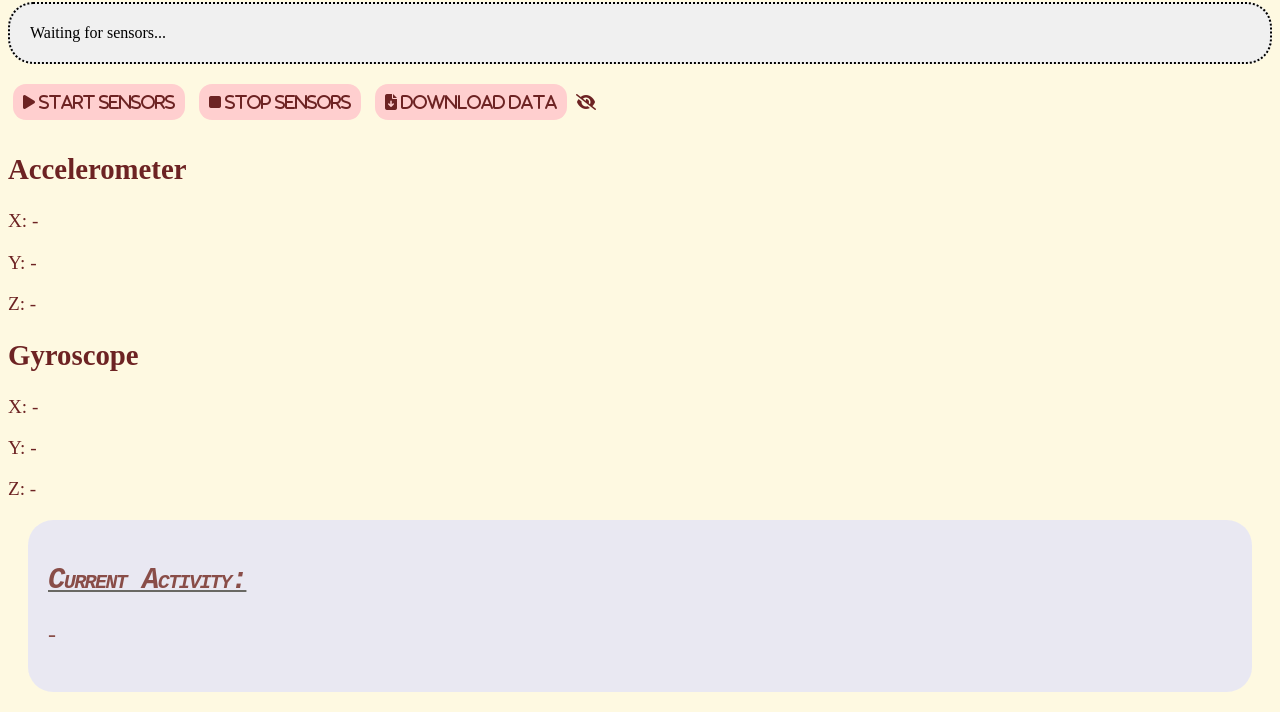
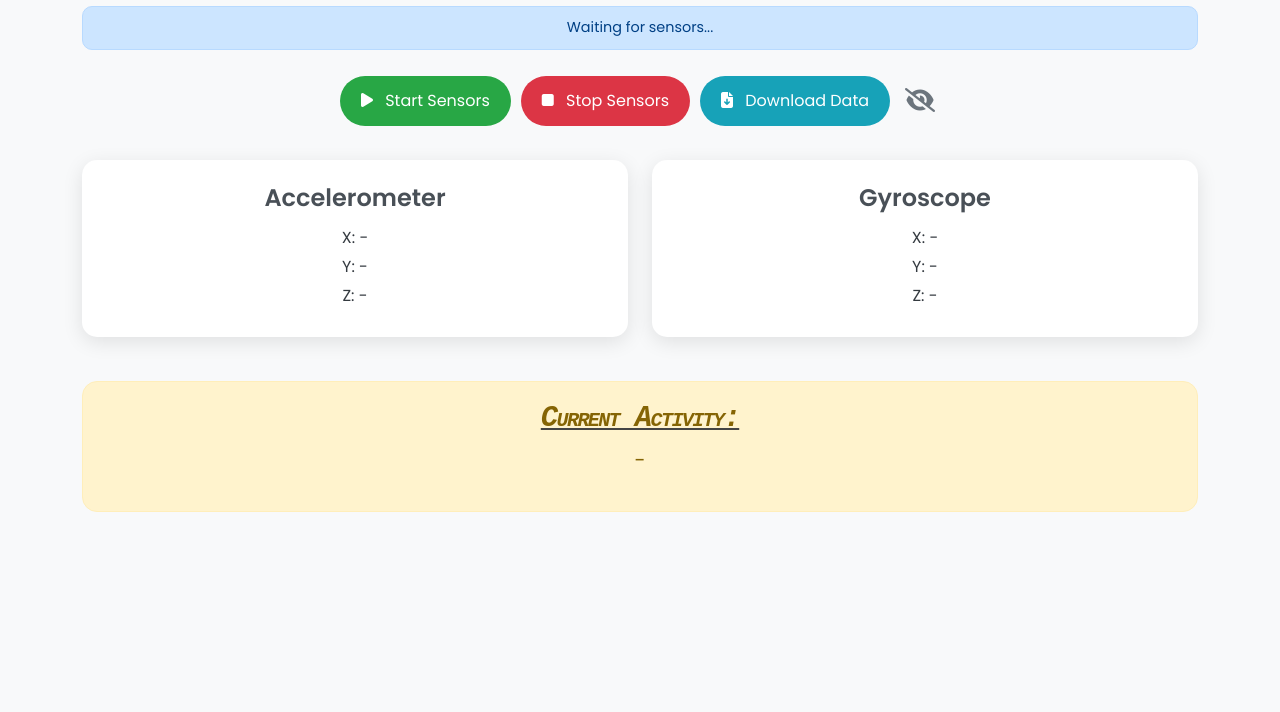
Before and after one commit to khanyousufminhaj/sensor_har, a plain HTML site: page templates/get_data.html in a window 1280 px wide. Shown: the part 88-800 px from the top of the page. Drawn offline with nearby package versions, Linux system fonts and the light colour scheme.

Commit message:
improved ui

```diff
--- a/templates/get_data.html
+++ b/templates/get_data.html
@@ -1,114 +1,250 @@
 <!DOCTYPE html>
-<html>
+<html lang="en">
 <head>
     <title>Sensor Data Logger</title>
+    <meta charset="UTF-8">
+    <meta name="viewport" content="width=device-width, initial-scale=1.0">
+    <!-- Bootstrap CSS -->
+    <link href="https://cdn.jsdelivr.net/npm/bootstrap@5.3.0/dist/css/bootstrap.min.css" rel="stylesheet">
+    <!-- Google Fonts -->
+    <link href="https://fonts.googleapis.com/css2?family=Poppins:wght@400;600&display=swap" rel="stylesheet">
+    <!-- Font Awesome for Icons -->
+    <script src="https://kit.fontawesome.com/c69ae9cf94.js" crossorigin="anonymous"></script>
+    <!-- Socket.io -->
     <script src="https://cdnjs.cloudflare.com/ajax/libs/socket.io/4.0.1/socket.io.js"></script>
-    <script src="https://kit.fontawesome.com/c69ae9cf94.js" crossorigin="anonymous"></script>
     <style>
-        .status { margin: 10px 0; padding: 10px; background: #f0f0f0;
-            border-radius: 25px;
-            border: 2px dotted;
-            padding: 20px;
+        body {
+            font-family: 'Poppins', sans-serif;
+            background-color: #f8f9fa;
+            color: #343a40;
+            padding-bottom: 20px;
         }
-        .error { color: red; }
-        .data { font-size: 1.2em; margin-top: 20px; }
-        .prediction {
-            font-size: 1.5em;
-            margin: 20px;
-            padding: 10px;
-            background: #e0e0e0;
-            background-color: #e5e5f7;
-            opacity: 0.8;
-            background-image: radial-gradient(#444cf7 0.5px, #e5e5f7 0.5px);
-            background-size: 10px 10px;
-            border-radius: 25px;
-            padding: 20px;
-        }
-        body {
-            background-color: #FEF9E1;
-        }
-        .button {
-            margin: 10px 5px;
-            padding: 10px;
-            background-color: #FFCFCF;
-            border: none;
-            color: white;
-            text-align: center;
-            text-decoration: none;
-            display: inline-block;
-            font-size: 16px;
-            cursor: pointer;
-            border-radius: 13px;
-        }
-        .button:hover {
-            background-color: #FFE2E2; /* Dark grey */
-        }
-        h2, p {
-            color: #6D2323;
-        }
-        .heading {
+
+        h1.page-title {
+            margin-top: 30px;
+            margin-bottom: 20px;
+            font-weight: 600;
+            color: #343a40;
             font-family: "Arial Black", Gadget, sans-serif;
             font-size: 37px;
             letter-spacing: -1.6px;
             word-spacing: 0px;
-            color: #6D2323;
-            font-weight: 700;
             text-decoration: underline solid rgb(68, 68, 68);
             font-style: italic;
             font-variant: small-caps;
             text-transform: capitalize;
         }
-        .pred {
+
+        .card {
+            border: none;
+            border-radius: 15px;
+            box-shadow: 0 5px 20px rgba(0,0,0,0.1);
+            background-color: #ffffff;
+        }
+
+        .card h2 {
+            font-size: 1.5rem;
+            font-weight: 600;
+            color: #495057;
+        }
+
+        .card .data p {
+            font-size: 1rem;
+            margin: 5px 0;
+            color: #343a40;
+        }
+
+        .btn-custom {
+            margin: 10px 5px;
+            padding: 12px 20px;
+            border-radius: 30px;
+            font-size: 1rem;
+            font-weight: 500;
+            transition: background-color 0.3s ease, color 0.3s ease;
+        }
+
+        .btn-custom i {
+            margin-right: 8px;
+        }
+
+        .btn-start {
+            background-color: #28a745;
+            color: #fff;
+        }
+
+        .btn-start:hover {
+            background-color: #218838;
+            color: #fff;
+        }
+
+        .btn-stop {
+            background-color: #dc3545;
+            color: #fff;
+        }
+
+        .btn-stop:hover {
+            background-color: #c82333;
+            color: #fff;
+        }
+
+        .btn-download {
+            background-color: #17a2b8;
+            color: #fff;
+        }
+
+        .btn-download:hover {
+            background-color: #138496;
+            color: #fff;
+        }
+
+        .prediction-card {
+            background-color: #fff3cd;
+            border: 1px solid #ffeeba;
+            border-radius: 15px;
+            padding: 20px;
+            margin: 20px 0;
+            text-align: center;
+        }
+
+        .prediction-card h2 {
+            font-weight: 600;
+            color: #856404;
             font-family: "Courier New", Courier, monospace;
             font-size: 29px;
             letter-spacing: -1.6px;
             word-spacing: 0px;
-            color: #6D2323;
-            font-weight: 700;
             text-decoration: underline solid rgb(68, 68, 68);
             font-style: italic;
             font-variant: small-caps;
             text-transform: capitalize;
         }
+        .prediction-card p {
+             color: #856404;
+        }
+
+        .toggle-data {
+            cursor: pointer;
+            color: #6c757d;
+            font-size: 1.5rem;
+            margin: 10px;
+            transition: color 0.3s ease;
+        }
+
+        .toggle-data:hover {
+            color: #343a40;
+        }
+
+        .status-message {
+            padding: 10px;
+            margin-top: 15px;
+            margin-bottom: 15px;
+            border-radius: 10px;
+            text-align: center;
+            font-size: 0.9rem;
+        }
+        .status-message.success {
+            background-color: #d4edda;
+            color: #155724;
+            border: 1px solid #c3e6cb;
+        }
+        .status-message.error {
+            background-color: #f8d7da;
+            color: #721c24;
+            border: 1px solid #f5c6cb;
+        }
+        .status-message.info {
+            background-color: #cce5ff;
+            color: #004085;
+            border: 1px solid #b8daff;
+        }
+
+        @media (max-width: 576px) {
+            .btn-custom {
+                width: calc(100% - 10px);
+                margin: 5px;
+            }
+
+            .toggle-data {
+                margin: 15px 0;
+                width: 100%;
+            }
+            h1.page-title {
+                font-size: 28px;
+            }
+            .card h2 {
+                font-size: 1.3rem;
+            }
+            .prediction-card h2 {
+                font-size: 22px;
+            }
+        }
     </style>
 </head>
 <body>
-    <h1 class="heading">Sensor Data Logger</h1>
-    <div id="status" class="status">Waiting for sensors...</div>
-    <i class="button fa-solid fa-play" style="color: #6D2323;" onclick="startSensors()"> Start Sensors</i>
-    <i class="button fa-solid fa-stop" style="color: #6D2323;" onclick="stopSensors()"> Stop Sensors</i>
-    <i class="button fa-solid fa-file-arrow-down" style="color: #6D2323;" onclick="downloadData()"> Download Data</i>
-    <i class="fa-solid fa-eye-slash" style="color: #6D2323;" onclick="hideSensorData()"></i>
-    <div id="myDIV">
+    <div class="container text-center">
+        <h1 class="page-title">Sensor Data Logger</h1>
+
+        <div id="status" class="status-message info">Waiting for sensors...</div>
+
+        <div class="d-flex flex-wrap justify-content-center align-items-center mt-3 mb-3">
+            <button class="btn btn-custom btn-start" onclick="startSensors()">
+                <i class="fa-solid fa-play"></i> Start Sensors
+            </button>
+            <button class="btn btn-custom btn-stop" onclick="stopSensors()">
+                <i class="fa-solid fa-stop"></i> Stop Sensors
+            </button>
+            <button class="btn btn-custom btn-download" onclick="downloadData()">
+                <i class="fa-solid fa-file-arrow-down"></i> Download Data
+            </button>
+            <div class="toggle-data" onclick="toggleSensorData()" title="Toggle Sensor Data Visibility">
+                <i class="fa-solid fa-eye-slash" id="toggleIcon"></i>
+            </div>
+        </div>
+
+        <div class="row mt-4" id="sensorDataContainer">
+            <div class="col-md-6">
+                <div class="card p-3 p-sm-4 mb-4">
+                    <h2>Accelerometer</h2>
                     <div class="data">
-        <h2>Accelerometer</h2>
                         <p>X: <span id="acc-x">-</span></p>
                         <p>Y: <span id="acc-y">-</span></p>
                         <p>Z: <span id="acc-z">-</span></p>
                     </div>
+                </div>
+            </div>
+
+            <div class="col-md-6">
+                <div class="card p-3 p-sm-4 mb-4">
+                    <h2>Gyroscope</h2>
                     <div class="data">
-        <h2>Gyroscope</h2>
                         <p>X: <span id="gyro-x">-</span></p>
                         <p>Y: <span id="gyro-y">-</span></p>
                         <p>Z: <span id="gyro-z">-</span></p>
                     </div>
                 </div>
-
-    <div class="prediction">
-        <h2 class="pred">Current Activity:</h2>
-        <p id="activity">-</p>
+            </div>
         </div>
 
-    <script>let socket;
+        <div class="prediction-card">
+            <h2>Current Activity:</h2>
+            <p id="activity" style="font-size: 1.25rem; font-weight: 500;">-</p>
+        </div>
+    </div>
+
+    <script src="https://cdn.jsdelivr.net/npm/bootstrap@5.3.0/dist/js/bootstrap.bundle.min.js"></script>
+    <script>
+let socket;
 let accData = [];
 let gyroData = [];
 let accelerometer, gyroscope;
 
-function updateStatus(message, isError = false) {
+function updateStatus(message, type = 'info') {
     const statusDiv = document.getElementById('status');
+    if (statusDiv) {
         statusDiv.textContent = message;
-    statusDiv.className = isError ? 'status error' : 'status';
-    console.log(`[STATUS] ${message}`);
+        statusDiv.className = `status-message ${type}`;
+    }
+    console.log(`[STATUS] ${message} (Type: ${type})`);
 }
 
 function startSensors() {
@@ -119,12 +255,14 @@ function startSensors() {
             document.getElementById('activity').textContent = data.activity;
         });
     }
+    updateStatus("Attempting to start sensors...", "info");
+    let accSuccessfullyInitialized = false;
+    let gyroSuccessfullyInitialized = false;
 
     try {
         accData = [];
         gyroData = [];
 
-        // Start accelerometer
         if ('Accelerometer' in window) {
             accelerometer = new Accelerometer({ frequency: 50 });
             accelerometer.addEventListener('reading', () => {
@@ -137,14 +275,14 @@ function startSensors() {
                 document.getElementById('acc-z').textContent = acc_z;
 
                 accData.push({ timestamp: Date.now(), x: acc_x, y: acc_y, z: acc_z });
-                if (gyroscope) emitSensorData();
+                if (gyroscope && gyroscope.active) emitSensorData();
             });
             accelerometer.start();
+            accSuccessfullyInitialized = true;
         } else {
-            updateStatus("Accelerometer not supported", true);
+            updateStatus("Accelerometer not supported", "error");
         }
 
-        // Start gyroscope
         if ('Gyroscope' in window) {
             gyroscope = new Gyroscope({ frequency: 50 });
             gyroscope.addEventListener('reading', () => {
@@ -159,42 +297,56 @@ function startSensors() {
                 gyroData.push({ timestamp: Date.now(), x: gyro_x, y: gyro_y, z: gyro_z });
             });
             gyroscope.start();
+            gyroSuccessfullyInitialized = true;
         } else {
-            updateStatus("Gyroscope not supported", true);
+            updateStatus("Gyroscope not supported", "error");
+        }
+
+        if (accSuccessfullyInitialized && gyroSuccessfullyInitialized) {
+             updateStatus("Accelerometer and Gyroscope started.", "success");
+        } else if (accSuccessfullyInitialized) {
+             updateStatus("Accelerometer started.", "success");
+        } else if (gyroSuccessfullyInitialized) {
+             updateStatus("Gyroscope started.", "success");
         }
 
     } catch (error) {
         console.error("[ERROR] Error starting sensors:", error);
-        updateStatus(`Error: ${error.message}`, true);
+        updateStatus(`Error starting sensors: ${error.message}`, "error");
     }
 }
 
 function emitSensorData() {
-    if (!socket || !accelerometer || !gyroscope) return;
+    if (!socket || !accelerometer || !gyroscope || !accelerometer.active || !gyroscope.active) return;
     const data = {
-        acc_x: accelerometer.x.toFixed(3),
-        acc_y: accelerometer.y.toFixed(3),
-        acc_z: accelerometer.z.toFixed(3),
-        gyro_x: gyroscope.x.toFixed(3),
-        gyro_y: gyroscope.y.toFixed(3),
-        gyro_z: gyroscope.z.toFixed(3)
+        acc_x: accelerometer.x ? accelerometer.x.toFixed(3) : null,
+        acc_y: accelerometer.y ? accelerometer.y.toFixed(3) : null,
+        acc_z: accelerometer.z ? accelerometer.z.toFixed(3) : null,
+        gyro_x: gyroscope.x ? gyroscope.x.toFixed(3) : null,
+        gyro_y: gyroscope.y ? gyroscope.y.toFixed(3) : null,
+        gyro_z: gyroscope.z ? gyroscope.z.toFixed(3) : null
     };
     socket.emit('sensor_data', data);
-    console.log("[SOCKET] Emitting sensor data:", data);
 }
 
 function stopSensors() {
     if (accelerometer) accelerometer.stop();
     if (gyroscope) gyroscope.stop();
-    updateStatus("Sensors stopped.");
+    updateStatus("Sensors stopped.", "success");
 }
 
 function downloadData() {
+    if (accData.length === 0 && gyroData.length === 0) {
+        updateStatus("No data to download.", "info");
+        return;
+    }
     const csvContent = [
         "timestamp,acc_x,acc_y,acc_z,gyro_x,gyro_y,gyro_z",
-        ...accData.map((acc, i) => {
-            const gyro = gyroData[i] || {};
-            return `${acc.timestamp},${acc.x},${acc.y},${acc.z},${gyro.x || ''},${gyro.y || ''},${gyro.z || ''}`;
+        ...Array(Math.max(accData.length, gyroData.length)).fill().map((_, i) => {
+            const acc = accData[i] || {timestamp: gyroData[i]?.timestamp || '', x:'',y:'',z:''};
+            const gyro = gyroData[i] || {timestamp: accData[i]?.timestamp || '', x:'',y:'',z:''};
+            const timestamp = acc.timestamp || gyro.timestamp;
+            return `${timestamp},${acc.x || ''},${acc.y || ''},${acc.z || ''},${gyro.x || ''},${gyro.y || ''},${gyro.z || ''}`;
         })
     ].join('\n');
 
@@ -203,17 +355,24 @@ function downloadData() {
     const a = document.createElement('a');
     a.href = url;
     a.download = 'sensor_data.csv';
+    document.body.appendChild(a);
     a.click();
+    document.body.removeChild(a);
     URL.revokeObjectURL(url);
-    updateStatus("Data downloaded.");
+    updateStatus("Data downloaded.", "success");
 }
 
-function hideSensorData() {
-    var x = document.getElementById("myDIV");
-    if (x.style.display === "none") {
-      x.style.display = "block";
+function toggleSensorData() {
+    var sensorDiv = document.getElementById("sensorDataContainer");
+    var icon = document.getElementById("toggleIcon");
+    if (sensorDiv.classList.contains('d-none')) {
+        sensorDiv.classList.remove('d-none');
+        icon.classList.remove('fa-eye');
+        icon.classList.add('fa-eye-slash');
     } else {
-      x.style.display = "none";
+        sensorDiv.classList.add('d-none');
+        icon.classList.remove('fa-eye-slash');
+        icon.classList.add('fa-eye');
     }
 }
     </script>
```
Lines whose indentation alone changed are shown as unchanged.
